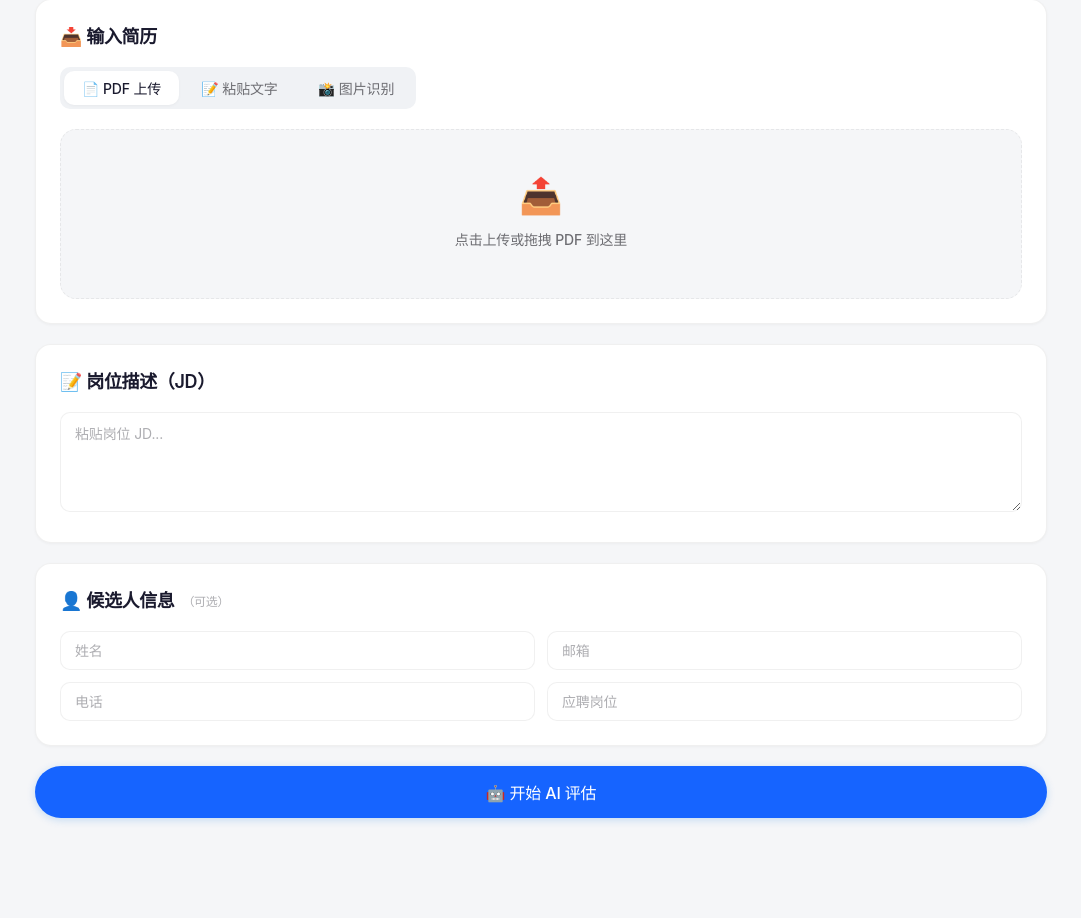
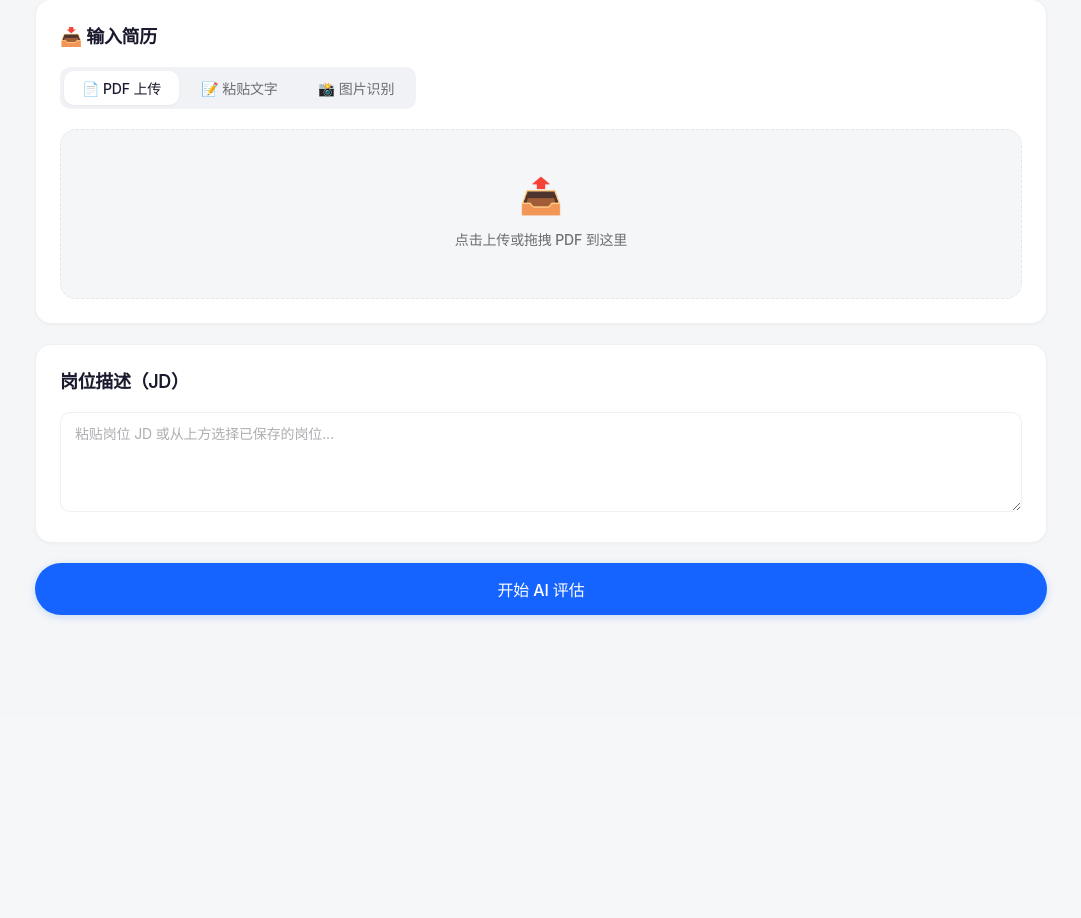
Before and after one commit to lesue1/resume, a Flask app: page /evaluate in a window 1280 px wide. Shown: the part 238-1156 px from the top of the page, without its empty margins (99-1180 px from the left). After the commit the page ends 858 px from the top, so only its background shows below. Run offline with Flask 3, Linux system fonts and the light colour scheme; data that the repository does not hold is empty; some libraries are stand-ins or nearby versions.

Commit message:
AI评估页: 候选人信息自动从PDF提取, 表单默认隐藏
- 移除手动填写的候选人信息卡片
- PDF/粘贴/图片识别后自动提取姓名/邮箱/手机
- 覆盖多种中文简历格式（姓名：王明 / 王明 | / 首行中文名）
- 提取结果以折叠条展示，点击可展开修改

Co-Authored-By: Claude <noreply@anthropic.com>

```diff
--- a/templates/evaluate_v2.html
+++ b/templates/evaluate_v2.html
@@ -60,23 +60,29 @@
 </div>
 
 <div class="card" data-reveal>
-  <div class="card-header">📝 岗位描述（JD）</div>
-  <textarea id="jd-text" placeholder="粘贴岗位 JD..." style="height:100px;"></textarea>
+  <div class="card-header">岗位描述（JD）</div>
+  <textarea id="jd-text" placeholder="粘贴岗位 JD 或从上方选择已保存的岗位..." style="height:100px;"></textarea>
 </div>
 
-<div class="card" data-reveal>
-  <div class="card-header">👤 候选人信息 <span style="color:var(--text-tertiary);font-weight:400;font-size:var(--text-xs);">（可选）</span></div>
-  <div style="display:grid;grid-template-columns:1fr 1fr;gap:var(--space-3);">
-    <input type="text" id="cand-name" placeholder="姓名">
-    <input type="text" id="cand-email" placeholder="邮箱">
-    <input type="text" id="cand-phone" placeholder="电话">
-    <input type="text" id="cand-job" placeholder="应聘岗位">
+<!-- 候选人信息：自动从简历提取，默认折叠 -->
+<div id="candidate-info-card" style="display:none;">
+  <div class="card" data-reveal style="margin-bottom:var(--space-2);padding:var(--space-4);background:var(--bg-elevated);">
+    <div style="display:flex;align-items:center;justify-content:space-between;cursor:pointer;" onclick="document.getElementById('cand-fields').style.display = document.getElementById('cand-fields').style.display === 'none' ? 'grid' : 'none'">
+      <span style="font-weight:550;font-size:var(--text-sm);" id="cand-summary">已识别候选人信息</span>
+      <span style="font-size:var(--text-xs);color:var(--text-tertiary);">点击展开修改</span>
+    </div>
+    <div id="cand-fields" style="display:none;display:grid;grid-template-columns:1fr 1fr;gap:var(--space-2);margin-top:var(--space-3);">
+      <input type="text" id="cand-name" placeholder="姓名">
+      <input type="text" id="cand-email" placeholder="邮箱">
+      <input type="text" id="cand-phone" placeholder="电话">
+      <input type="text" id="cand-job" placeholder="应聘岗位">
+    </div>
   </div>
 </div>
 
 <button class="btn btn-primary" onclick="startScoring()"
   style="width:100%;padding:14px;font-size:var(--text-base);font-weight:550;margin-bottom:var(--space-5);">
-  🤖 开始 AI 评估
+  开始 AI 评估
 </button>
 
 <div id="score-panel"></div>
@@ -128,17 +134,44 @@ function setResumeText(text) {
   document.getElementById('resume-text').value = text;
   document.getElementById('text-length').textContent = '共 ' + text.length + ' 个字符';
   document.getElementById('resume-preview').style.display = 'block';
-  const nameMatch = text.match(/^([^\n]{2,4})\s*[|｜]/m);
-  if (nameMatch && !document.getElementById('cand-name').value) {
-    document.getElementById('cand-name').value = nameMatch[1].trim();
+
+  // 自动提取候选人信息——覆盖多种中文简历格式
+  let name = '', email = '', phone = '';
+
+  // 姓名：匹配 "姓名：xxx" / "xxx |" / 首行2-4字中文名
+  let m = text.match(/(?:姓名[：:]\s*)([^\n]{2,4})/);
+  if (m) name = m[1].trim();
+  if (!name) {
+    m = text.match(/^([^\n]{2,4})\s*[|｜]/m);
+    if (m) name = m[1].trim();
   }
-  const emailMatch = text.match(/([a-zA-Z0-9._%+-]+@[a-zA-Z0-9.-]+\.[a-zA-Z]{2,})/);
-  if (emailMatch && !document.getElementById('cand-email').value) {
-    document.getElementById('cand-email').value = emailMatch[1];
+  if (!name) {
+    m = text.match(/^([一-龥]{2,4})\s*$/m);
+    if (m && !text.includes('简历') && !text.includes('个人')) name = m[1];
   }
-  const phoneMatch = text.match(/(1[3-9]\d[\s-]?\d{4}[\s-]?\d{4})/);
-  if (phoneMatch && !document.getElementById('cand-phone').value) {
-    document.getElementById('cand-phone').value = phoneMatch[1];
+
+  // 邮箱
+  m = text.match(/([a-zA-Z0-9._%+-]+@[a-zA-Z0-9.-]+\.[a-zA-Z]{2,})/);
+  if (m) email = m[1];
+
+  // 手机：中国大陆手机号
+  m = text.match(/(?:手机|电话|phone|tel)[：:\s]*)?(\+?86[\s-]?)?(1[3-9]\d[\s-]?\d{4}[\s-]?\d{4})/i);
+  if (!m) m = text.match(/(1[3-9]\d)[\s-]?(\d{4})[\s-]?(\d{4})/);
+  if (m) phone = (m[2] || '') ? (m[1] || '') + (m[2] || '') + (m[3] || '') : m[1] || '';
+  phone = phone.replace(/[\s-]/g, '');
+
+  if (name) document.getElementById('cand-name').value = name;
+  if (email) document.getElementById('cand-email').value = email;
+  if (phone) document.getElementById('cand-phone').value = phone;
+
+  // 显示提取结果
+  if (name || email || phone) {
+    var parts = [];
+    if (name) parts.push(name);
+    if (email) parts.push(email);
+    if (phone) parts.push(phone);
+    document.getElementById('cand-summary').textContent = '已识别: ' + parts.join(' · ');
+    document.getElementById('candidate-info-card').style.display = 'block';
   }
 }
 
```
